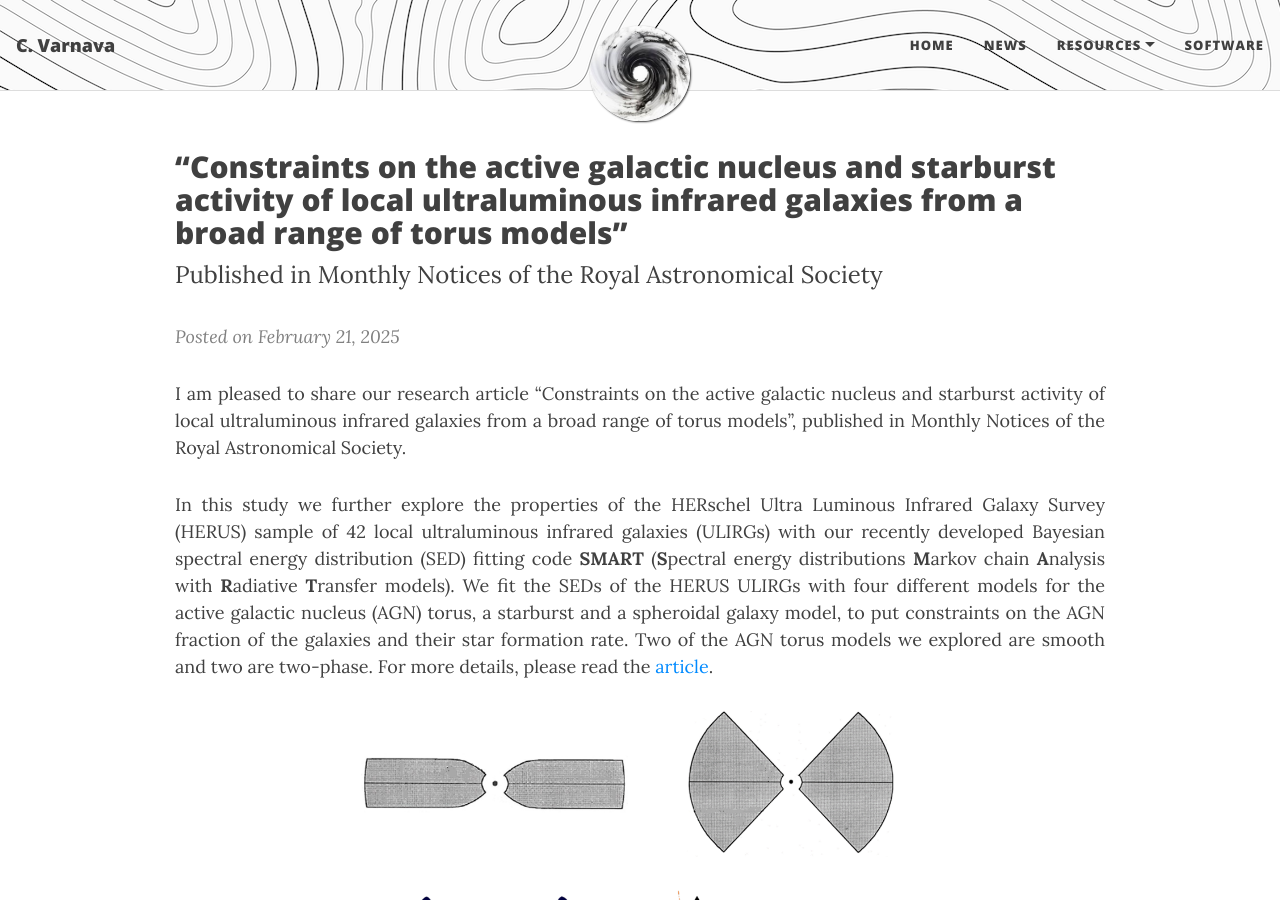
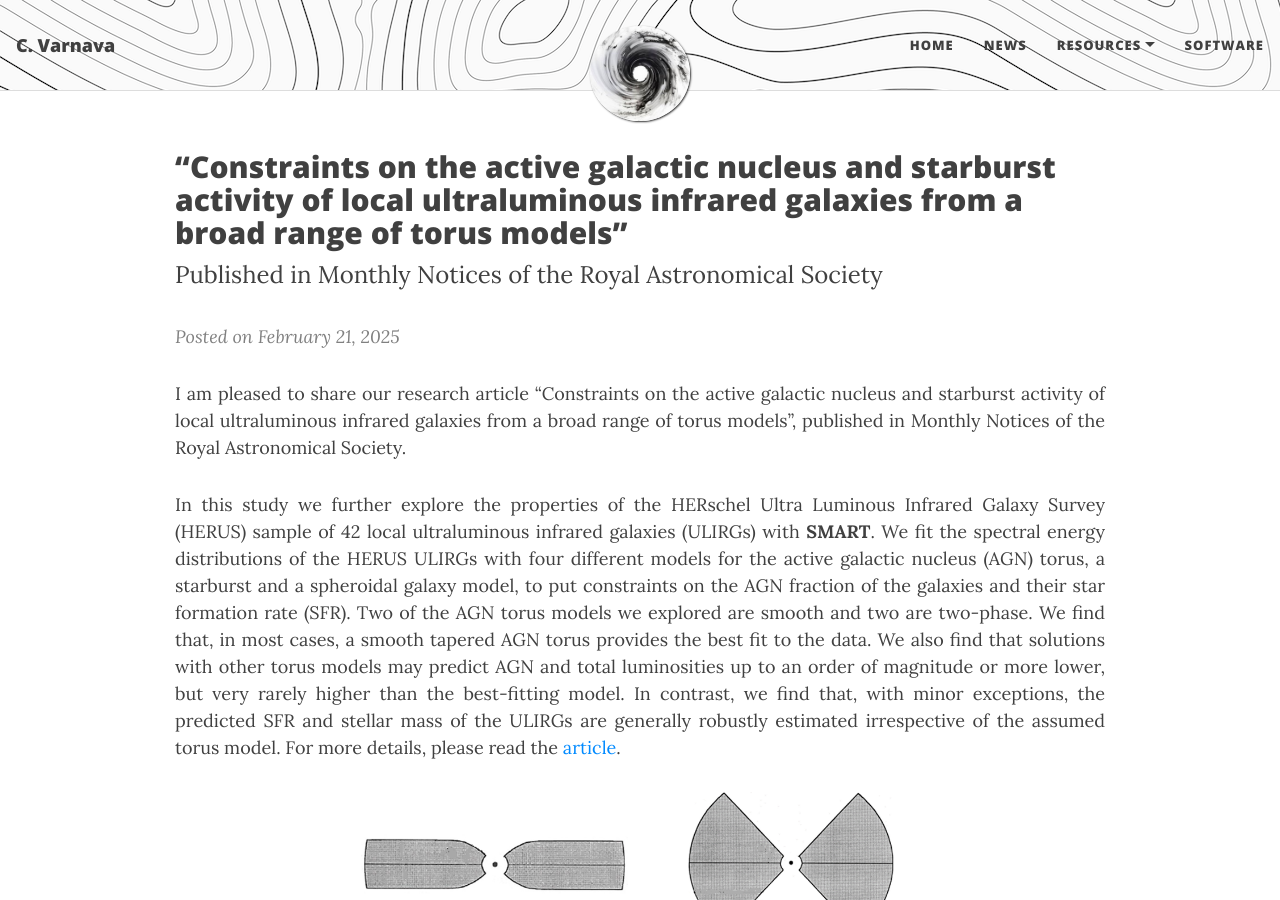
Before and after one commit to ch-var/ch-var.github.io, a Jekyll site: the page built from 2025-02-21-local_ULIRGs.html, in a window 1280 px wide and 900 px high. Built offline with Jekyll 4.4.1, drawn with Linux system fonts in a browser that asks for light colours.

Commit message:
Update 2025-02-21-local_ULIRGs.html

```diff
--- a/2025-02-21-local_ULIRGs.html
+++ b/2025-02-21-local_ULIRGs.html
@@ -26,7 +26,7 @@
 
 <p align='justify'>I am pleased to share our research article “Constraints on the active galactic nucleus and starburst activity of local ultraluminous infrared galaxies from a broad range of torus models”, published in Monthly Notices of the Royal Astronomical Society.</p>
 
-<p align='justify'>In this study we further explore the properties of the HERschel Ultra Luminous Infrared Galaxy Survey (HERUS) sample of 42 local ultraluminous infrared galaxies (ULIRGs) with our recently developed Bayesian spectral energy distribution (SED) fitting code <b>SMART</b> (<b>S</b>pectral energy distributions <b>M</b>arkov chain <b>A</b>nalysis with <b>R</b>adiative <b>T</b>ransfer models). We fit the SEDs of the HERUS ULIRGs with four different models for the active galactic nucleus (AGN) torus, a starburst and a spheroidal galaxy model, to put constraints on the AGN fraction of the galaxies and their star formation rate. Two of the AGN torus models we explored are smooth and two are two-phase. For more details, please read the <a href="https://doi.org/10.1093/mnras/staf319">article</a>.
+<p align='justify'>In this study we further explore the properties of the HERschel Ultra Luminous Infrared Galaxy Survey (HERUS) sample of 42 local ultraluminous infrared galaxies (ULIRGs) with <b>SMART</b>. We fit the spectral energy distributions of the HERUS ULIRGs with four different models for the active galactic nucleus (AGN) torus, a starburst and a spheroidal galaxy model, to put constraints on the AGN fraction of the galaxies and their star formation rate (SFR). Two of the AGN torus models we explored are smooth and two are two-phase. We find that, in most cases, a smooth tapered AGN torus provides the best fit to the data. We also find that solutions with other torus models may predict AGN and total luminosities up to an order of magnitude or more lower, but very rarely higher than the best-fitting model. In contrast, we find that, with minor exceptions, the predicted SFR and stellar mass of the ULIRGs are generally robustly estimated irrespective of the assumed torus model. For more details, please read the <a href="https://doi.org/10.1093/mnras/staf319">article</a>.
 
 <p align="center">
 <img src="/assets/img/4_AGN_models.png" width="60%" height="60%">
```
